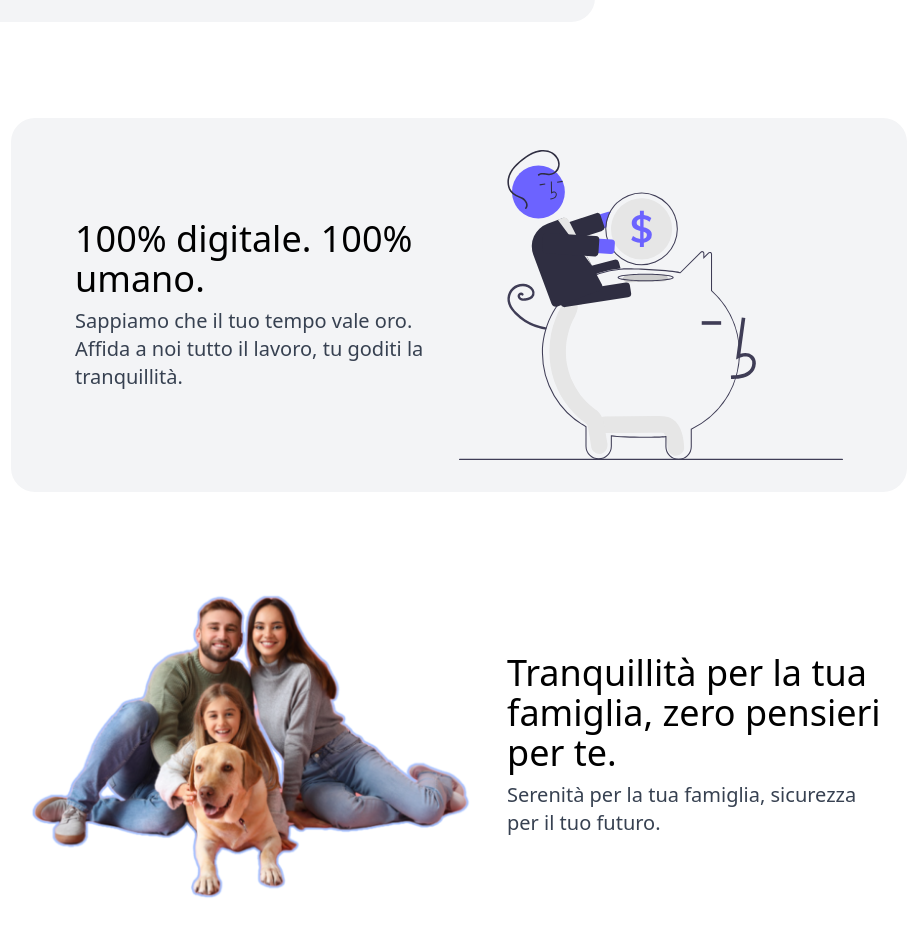
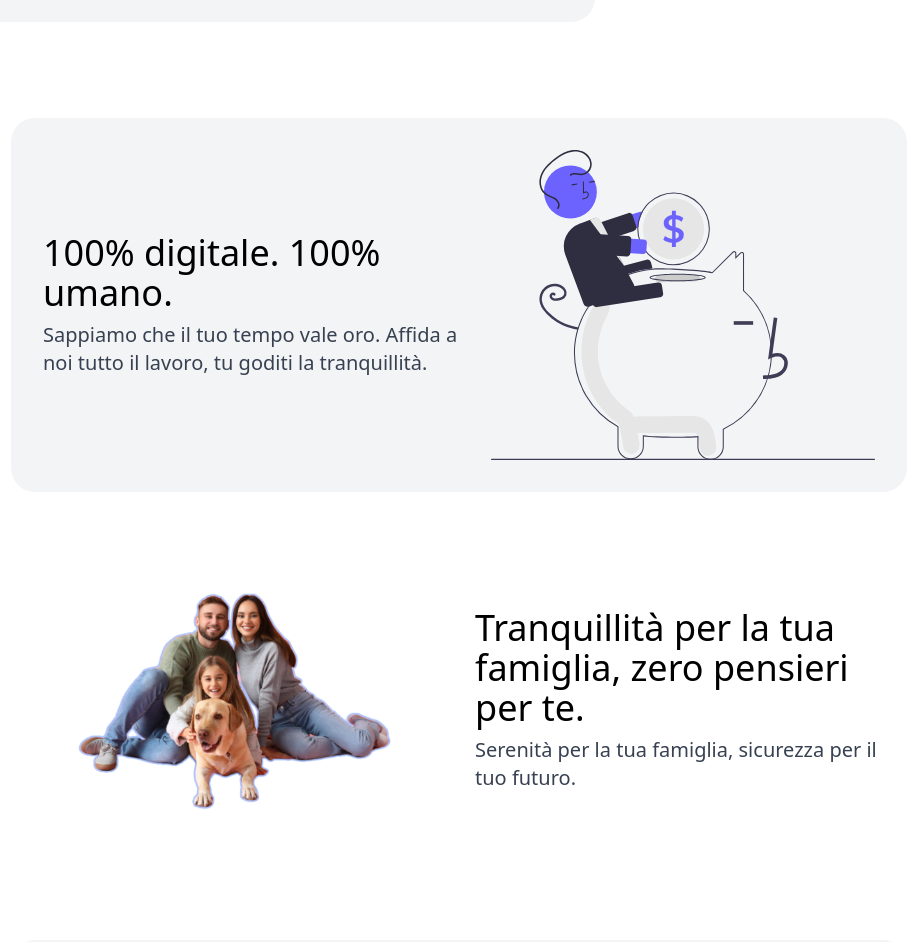
Before and after one commit to MatiasGalliani/aiquinto_landing, a React (Vite) app: page / in a window 1280 px wide. Shown: the part 810-1752 px from the top of the page, without its empty margins (181-1090 px from the left). Built offline with nearby package versions, Linux system fonts and the light colour scheme.

Commit message:
Update App.jsx

```diff
--- a/src/App.jsx
+++ b/src/App.jsx
@@ -188,7 +188,7 @@ function App() {
           />
         </div>
         {/* Sección de ilustración con texto e imagen juntos centrados */}
-        <div className="my-24 w-full max-w-4xl mx-auto px-16 bg-gray-100 p-8 rounded-3xl flex justify-center">
+        <div className="my-24 w-full max-w-4xl mx-auto bg-gray-100 p-4 sm:p-8 md:p-8 rounded-3xl flex justify-center">
           <div className="inline-flex flex-col md:flex-row items-center gap-4 md:gap-8">
             {/* Bloque de texto sin margen extra */}
             <div className="text-center md:text-left">
@@ -204,7 +204,7 @@ function App() {
               <img
                 src={savingSvg}
                 alt="Ilustración de ahorro"
-                className="max-w-sm"
+                className="max-w-sm mx-auto"
               />
             </div>
           </div>
@@ -217,12 +217,14 @@ function App() {
               <img
                 src={family_with_dog_no_background}
                 alt="Family with dog no background"
-                className="max-w-md"
+                className="w-full max-w-xs sm:max-w-md mx-auto"
               />
             </div>
             {/* Columna derecha con el texto */}
             <div className="flex-1 text-center md:text-left">
-              <h5 className="font-medium text-4xl mb-2">Tranquillità per la tua famiglia, zero pensieri per te.</h5>
+              <h5 className="font-medium text-4xl mb-2">
+                Tranquillità per la tua famiglia, zero pensieri per te.
+              </h5>
               <p className="text-gray-700 font-normal text-xl mt-2">
                 Serenità per la tua famiglia, sicurezza per il tuo futuro.
               </p>
```
